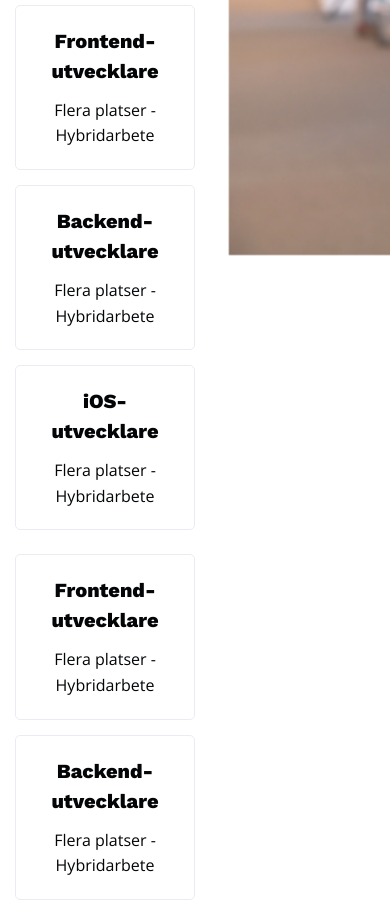
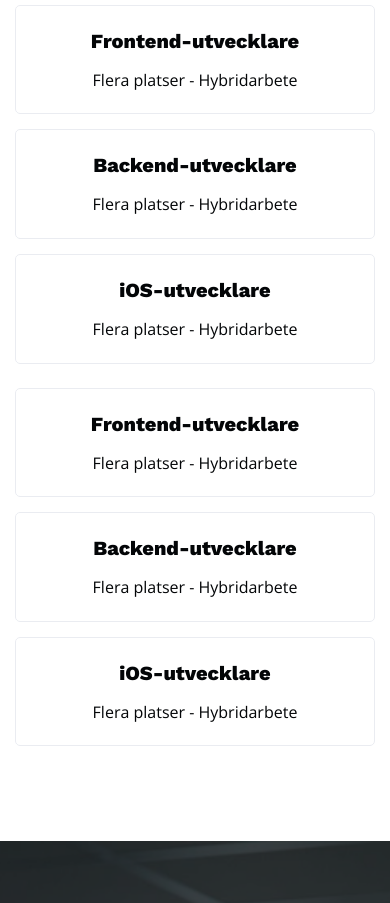
Before and after one commit to Joshua-romil/grit, a plain HTML site: page index.html in a window 390 px wide. Shown: the part 2060-2963 px from the top of the page. Drawn offline with nearby package versions, Linux system fonts and the light colour scheme.

Commit message:
Fixed career page for mobile

```diff
--- a/assets/css/custom.css
+++ b/assets/css/custom.css
@@ -14,9 +14,6 @@
     "Liberation Mono", "Courier New", monospace;
 }
 /* work-sans-regular - latin */
-
-html {
-}
 
 body {
   font-family: "Open Sans";
@@ -222,6 +219,19 @@ h2 {
   }
 }
 
+@media (max-width: 1199px){
+
+  #careerOverlay{
+    display: none;
+  }
+}
+
+@media (max-width: 992px){
+  #careerOverlay{
+    display: none;
+  }
+}
+
 @media (max-width: 920px) {
   .mobile-contact {
     padding: 0 7.5vw;
@@ -233,6 +243,11 @@ h2 {
     left: -21%;
     padding-left: 40% !important;
   }
+
+  #careerOverlay{
+    display: none;
+  }
+
 }
 
 @media (max-width: 850px) {
@@ -246,6 +261,11 @@ h2 {
     left: -24%;
     padding-left: 50% !important;
   }
+
+  #careerOverlay{
+    display: none;
+  }
+
 }
 
 @media (max-width: 540px) {
@@ -259,6 +279,10 @@ h2 {
     left: -35%;
     padding-left: 70% !important;
   }
+
+  #careerOverlay{
+    display: none;
+  }
 }
 
 .changeColor a {
@@ -268,3 +292,7 @@ h2 {
 .changeColorLogo {
   filter: brightness(0) invert(0) !important;
 }
+
+.bg-primary{
+  background-color: #fff !important;
+}
--- a/index.html
+++ b/index.html
@@ -253,18 +253,15 @@
 
       <section id="career-page" class="ln-section d-xl-flex bg-primary" data-anchor="career" data-tooltip="career" data-overlay-color="#2d5aec" data-overlay-opacity="90">
 
-        <div class="overlay overlay-advanced">
+        <div id="careerOverlay" class="overlay overlay-advanced">
           <div class="overlay-inner bg-image-holder bg-cover">
-            <img
-              src="assets/images/career-background-image.webp"
-              alt="background"
-            />
+            <img src="assets/images/career-background-image.webp" alt="background"/>
           </div>
         </div>
 
         <div class="container align-self-xl-start">
           <div class="row mt-6">
-            <div class="col-md-6">
+            <div class="col-12 col-sm-12 col-md-12 col-lg-12 col-xl-6">
               <h2 class="animated mb-4 career-head" data-animation="fadeInUp">
                 Karriär
               </h2>
@@ -296,21 +293,21 @@
 
               <!--1st row card deck-->
               <div class="animated card-deck">
-                <div class="card w-50 card-content">
+                <div class="card card-content">
                   <div class="card-body">
                     <h5 class="card-title">Frontend-utvecklare</h5>
                     <p class="card-text">Flera platser - Hybridarbete</p>
                   </div>
                 </div>
 
-                <div class="card w-50 card-content">
+                <div class="card card-content">
                   <div class="card-body">
                     <h5 class="card-title">Backend-utvecklare</h5>
                     <p class="card-text">Flera platser - Hybridarbete</p>
                   </div>
                 </div>
 
-                <div class="card w-50 card-content">
+                <div class="card card-content">
                   <div class="card-body">
                     <h5 class="card-title">iOS-utvecklare</h5>
                     <p class="card-text">Flera platser - Hybridarbete</p>
@@ -320,21 +317,21 @@
 
               <!--2nd row card deck-->
               <div class="animated card-deck mt-5">
-                <div class="card w-50 card-content">
+                <div class="card card-content">
                   <div class="card-body">
                     <h5 class="card-title">Frontend-utvecklare</h5>
                     <p class="card-text">Flera platser - Hybridarbete</p>
                   </div>
                 </div>
 
-                <div class="card w-50 card-content">
+                <div class="card card-content">
                   <div class="card-body">
                     <h5 class="card-title">Backend-utvecklare</h5>
                     <p class="card-text">Flera platser - Hybridarbete</p>
                   </div>
                 </div>
 
-                <div class="card w-50 card-content">
+                <div class="card card-content">
                   <div class="card-body">
                     <h5 class="card-title">iOS-utvecklare</h5>
                     <p class="card-text">Flera platser - Hybridarbete</p>
@@ -342,7 +339,6 @@
                 </div>
               </div>
             </div>
-            <!--End of col-md-7-->
           </div>
         </div>
       </section>
```
